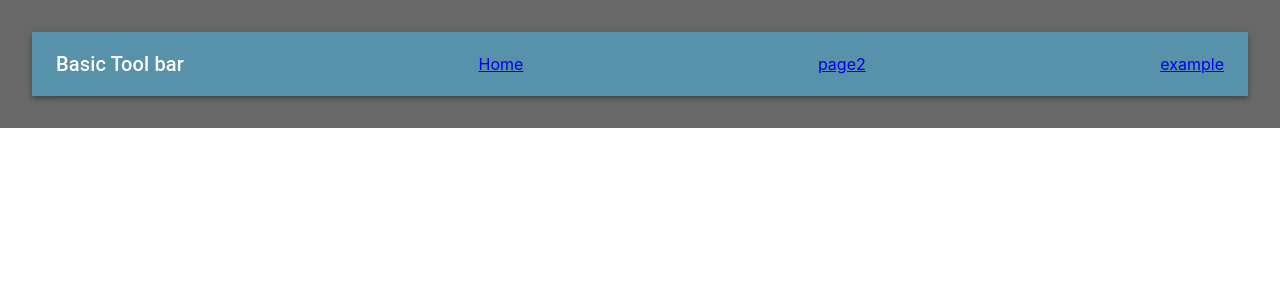
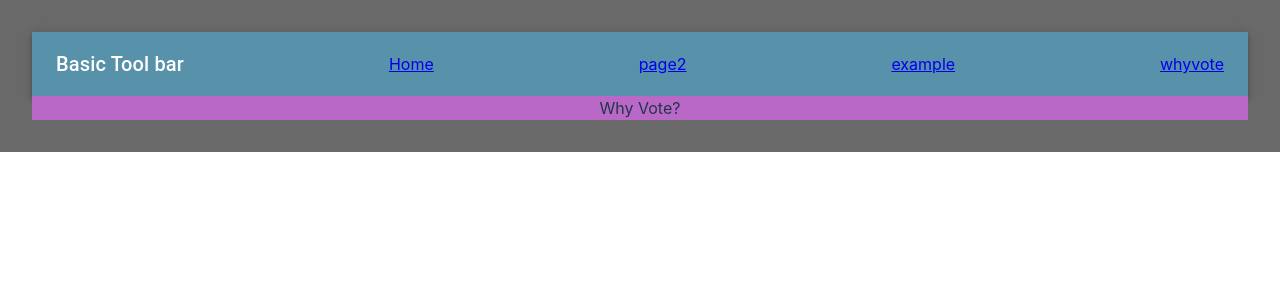
Before and after one commit to drkchn/mosa-upenn-SoC-2023, a React (Vite) app: page /whyvote in a window 1280 px wide. Shown: the top 300 px of the page. Built offline with nearby package versions, Linux system fonts and the light colour scheme.

Commit message:
adding changes from meeting 6-16-23 [cf, pp, dc, gj]

```diff
--- a/src/App.tsx
+++ b/src/App.tsx
@@ -4,6 +4,7 @@ import { Navbar } from "./components/navBar/Navbar.tsx";
 import { Route, Routes } from "react-router-dom";
 import { Page2 } from "./Pages/Page2.tsx";
 import { Example } from "./Pages/Example.tsx";
+import { WhyVote } from "./Pages/WhyVote.tsx";
 
 function App() {
   return (
@@ -13,6 +14,7 @@ function App() {
         <Route path="/" element={<Home />} />
         <Route path="/page2" element={<Page2 />} />
         <Route path="/example" element={<Example />} />
+        <Route path="/whyvote" element={<WhyVote />} />
       </Routes>
     </>
   );
--- a/src/Pages/Example.tsx
+++ b/src/Pages/Example.tsx
@@ -28,21 +28,25 @@ export function Example() {
   };
 
   useEffect(() => {
-    let envTest = import.meta.env.VITE_TEST;
+    const envTest = import.meta.env.VITE_TEST;
     console.log(envTest);
 
+    const url = `https://google.com?apikey=${import.meta.env.VITE_API_KEY}`;
+    console.log({ url });
     console.log(
-      `${envTest} you can use backticks to inject the variale into a string`
+      `${envTest} you can use backticks to inject the variable into a string`
     );
   }, []);
 
   return (
-    // MUI pallete can be accessed by the string notation as seen here
+    // MUI pallet can be accessed by the string notation as seen here
     <Box
       sx={{
         backgroundColor: "primary.main",
       }}
     >
+      <h1></h1>
+
       <Typography variant={"h1"} color="text.disabled">
         Click the button to get some random user data
       </Typography>
--- /dev/null
+++ b/src/Pages/WhyVote.tsx
@@ -0,0 +1,13 @@
+import { Box } from "@mui/material";
+
+export const WhyVote = () => {
+  return (
+    <Box
+      sx={{
+        backgroundColor: "secondary.light",
+      }}
+    >
+      Why Vote?
+    </Box>
+  );
+};
--- a/src/components/navBar/Navbar.tsx
+++ b/src/components/navBar/Navbar.tsx
@@ -11,6 +11,7 @@ export function Navbar() {
         <Link to={"/"}>Home</Link>
         <Link to={"/page2"}>page2</Link>
         <Link to={"/example"}>example</Link>
+        <Link to={"/whyvote"}>whyvote</Link>
       </Toolbar>
     </AppBar>
   );
```
Also changed, not shown: 1 other file (tests, documents, lock files or other folders).
